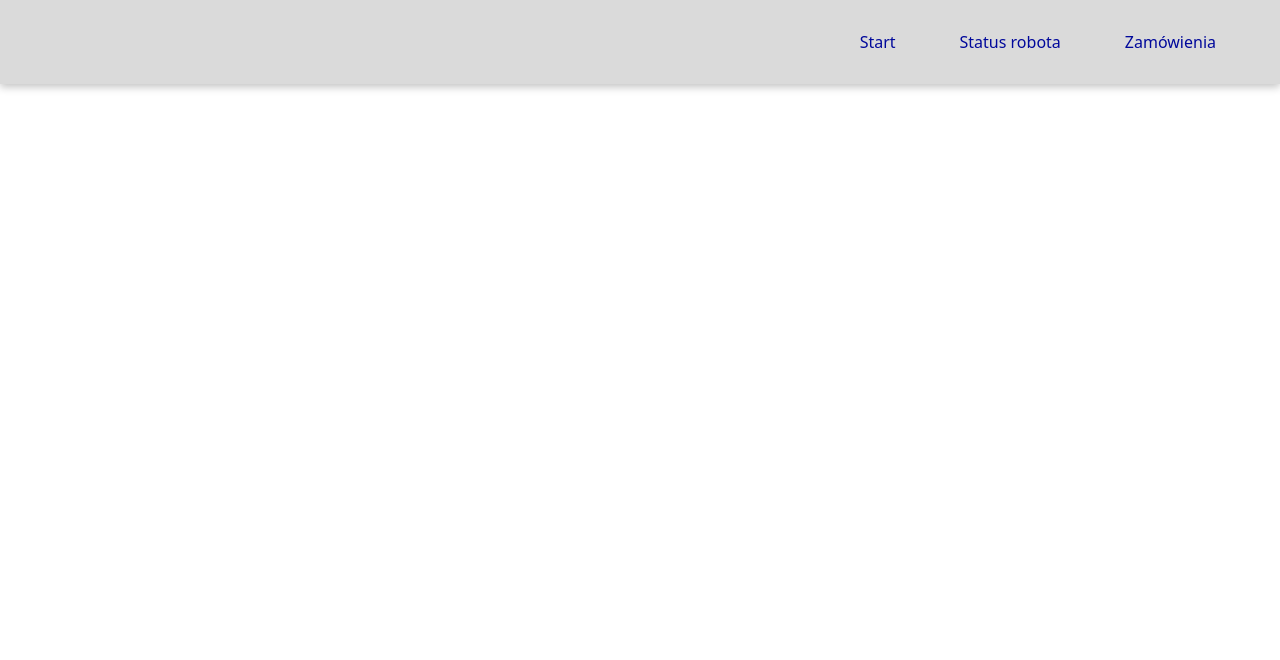
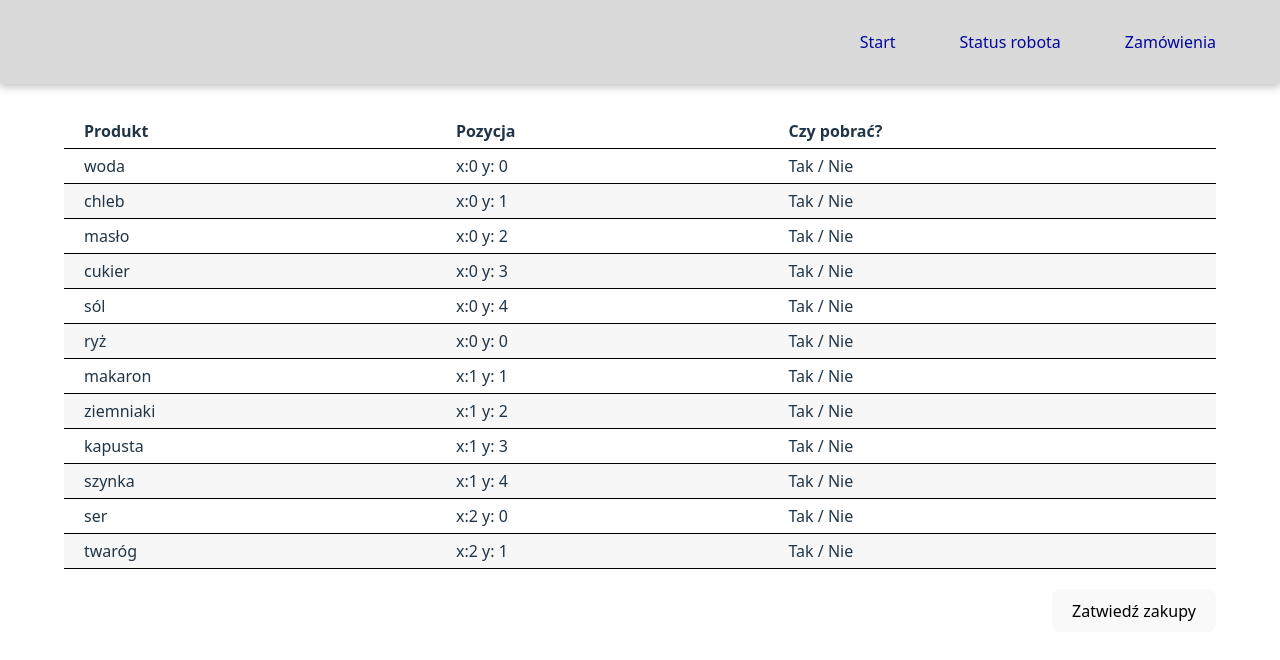
Before and after one commit to QuSZo/OrderPickingSystem, a React (Vite) app in the folder sources/apps/Web/: page /order-page in a window 1280 px wide. Shown: the top 660 px of the page. Built offline with nearby package versions, Linux system fonts and the light colour scheme.

Commit message:
Added table and styles in frontend order page

```diff
--- a/sources/apps/Web/src/pages/OrderPage/OrderPage.module.css
+++ b/sources/apps/Web/src/pages/OrderPage/OrderPage.module.css
@@ -0,0 +1,35 @@
+.container {
+    display: flex;
+    flex-direction: column;
+    gap: 20px;
+}
+
+.buttonContainer {
+    display: flex;
+    justify-content: right;
+}
+
+table {
+    width: 100%;
+    border-collapse: collapse;
+}
+
+table, th, td {
+    border-bottom: 1px solid black;
+}
+
+th {
+    text-align: left;
+}
+
+th, td {
+    padding: 5px 20px;
+}
+
+tr:nth-child(even) {
+    background-color: #f7f7f7;
+}
+
+tr:hover {
+    background-color: #d8d8d8;
+}
--- a/sources/apps/Web/src/pages/OrderPage/OrderPage.tsx
+++ b/sources/apps/Web/src/pages/OrderPage/OrderPage.tsx
@@ -1,8 +1,54 @@
 import styles from './OrderPage.module.css'
+
+type Products = {
+    name: string,
+    position: string
+}
+
+const products: Products[] = [
+    { name: "woda", position: "x:0 y: 0" },
+    { name: "chleb", position: "x:0 y: 1" },
+    { name: "masło", position: "x:0 y: 2" },
+    { name: "cukier", position: "x:0 y: 3" },
+    { name: "sól", position: "x:0 y: 4" },
+    { name: "ryż", position: "x:0 y: 0" },
+    { name: "makaron", position: "x:1 y: 1" },
+    { name: "ziemniaki", position: "x:1 y: 2" },
+    { name: "kapusta", position: "x:1 y: 3" },
+    { name: "szynka", position: "x:1 y: 4" },
+    { name: "ser", position: "x:2 y: 0" },
+    { name: "twaróg", position: "x:2 y: 1" },
+]
 
 export default function OrderPage() {
 
+    const buy = () => {
+
+    }
+
     return (
-        <div className={styles.container}></div>
+        <div className={styles.container}>
+            <table className={styles.table}>
+                <thead>
+                    <tr className={styles.tableRow}>
+                        <th>Produkt</th>
+                        <th>Pozycja</th>
+                        <th>Czy pobrać?</th>
+                    </tr>
+                </thead>
+                <tbody>
+                {products.map((product, index) => (
+                    <tr key={index}>
+                        <td>{product.name}</td>
+                        <td>{product.position}</td>
+                        <td>Tak / Nie</td>
+                    </tr>
+                ))}
+                </tbody>
+            </table>
+            <div className={styles.buttonContainer}>
+                <button onClick={buy}>Zatwiedź zakupy</button>
+            </div>
+        </div>
     );
 }
```
